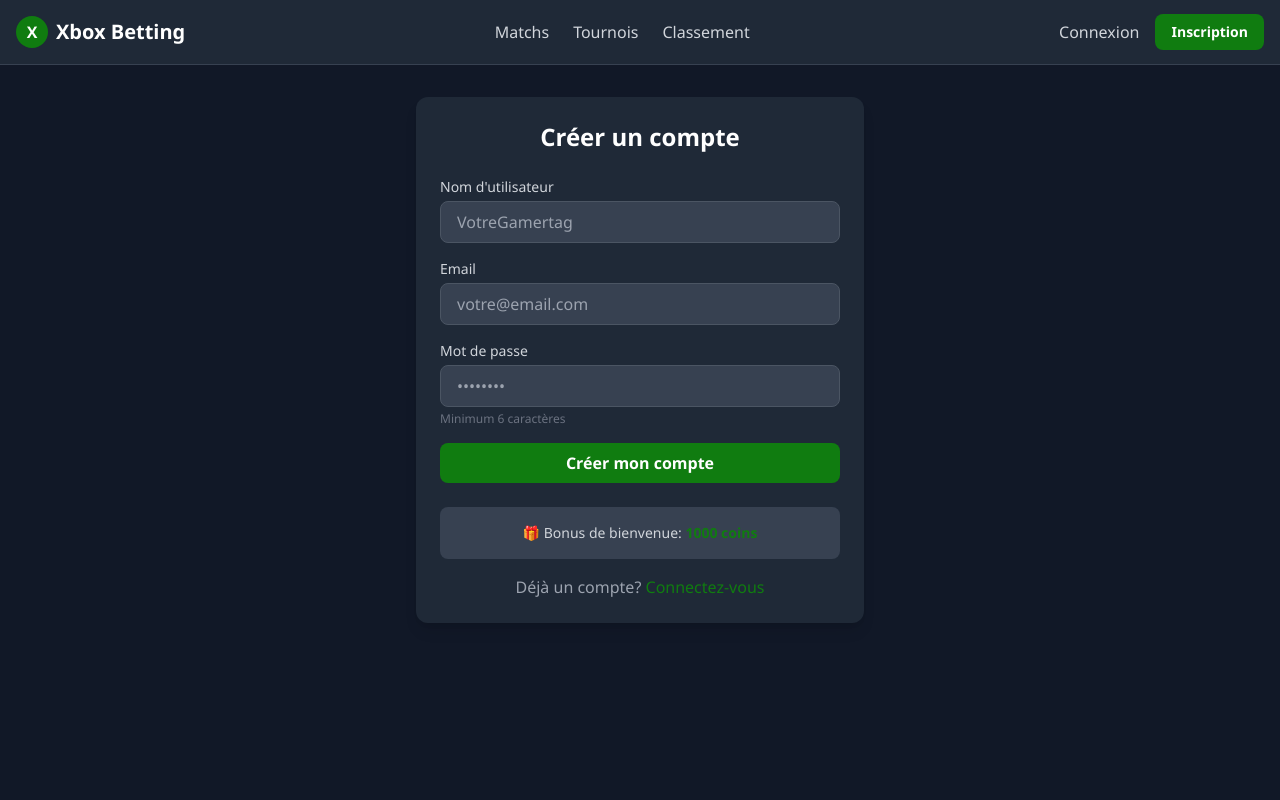
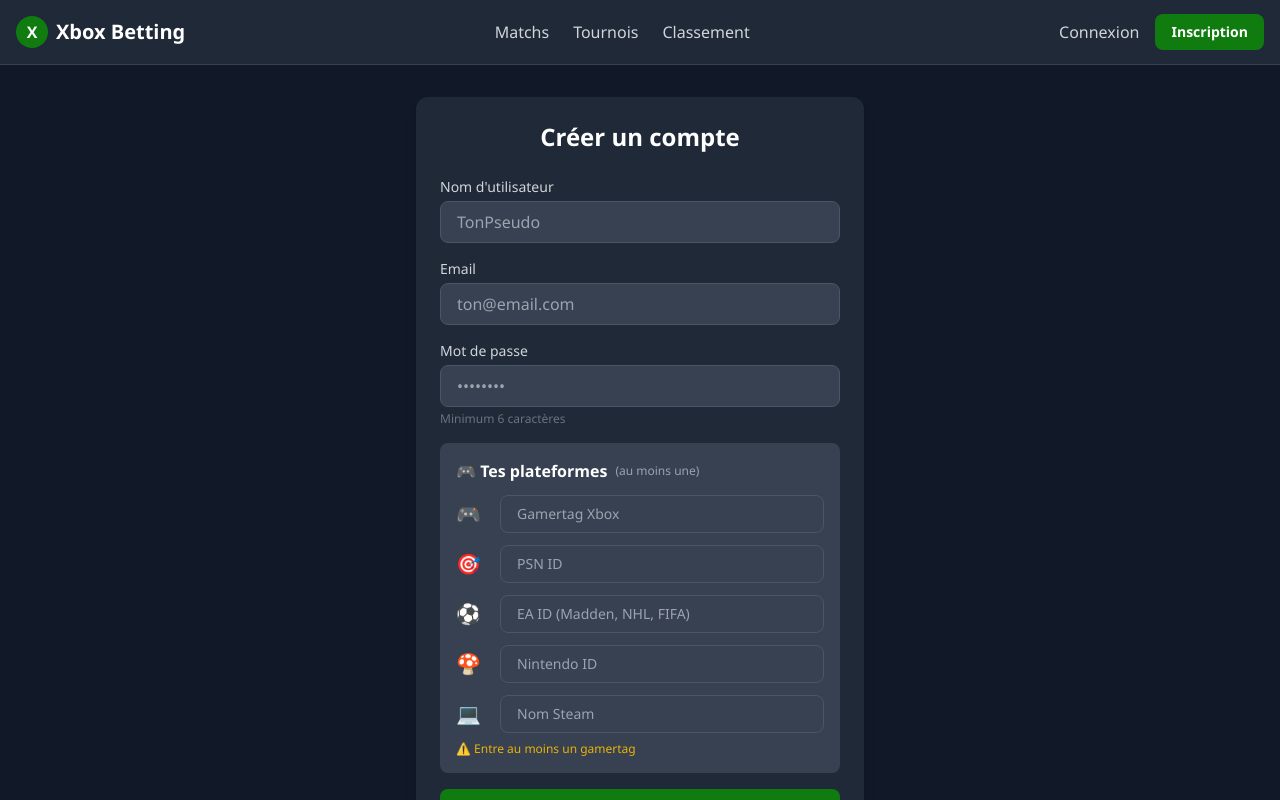
Before and after one commit to PhilGOAT/Elliot-Tremblay, a React (Vite) app in the folder frontend/: page /register in a window 1280 px wide. Shown: the top 800 px of the page. Built offline with nearby package versions, Linux system fonts and the light colour scheme; no server answers.

Commit message:
feat: gamertags obligatoires à l'inscription (au moins un)

```diff
--- a/frontend/src/context/AuthContext.jsx
+++ b/frontend/src/context/AuthContext.jsx
@@ -26,8 +26,13 @@ export function AuthProvider({ children }) {
     return res.data;
   };
 
-  const register = async (username, email, password) => {
-    const res = await api.post('/auth/register', { username, email, password });
+  const register = async (username, email, password, gamertags = {}) => {
+    const res = await api.post('/auth/register', {
+      username,
+      email,
+      password,
+      ...gamertags
+    });
     localStorage.setItem('token', res.data.token);
     setUser(res.data.user);
     return res.data;
--- a/frontend/src/pages/Register.jsx
+++ b/frontend/src/pages/Register.jsx
@@ -3,13 +3,30 @@ import { Link, useNavigate } from 'react-router-dom';
 import { useAuth } from '../context/AuthContext';
 import toast from 'react-hot-toast';
 
+const platforms = [
+  { key: 'xboxGamertag', label: 'Xbox Live', icon: '🎮', placeholder: 'Gamertag Xbox' },
+  { key: 'psnId', label: 'PlayStation', icon: '🎯', placeholder: 'PSN ID' },
+  { key: 'eaId', label: 'EA Sports', icon: '⚽', placeholder: 'EA ID (Madden, NHL, FIFA)' },
+  { key: 'nintendoId', label: 'Nintendo', icon: '🍄', placeholder: 'Nintendo ID' },
+  { key: 'steamName', label: 'Steam', icon: '💻', placeholder: 'Nom Steam' }
+];
+
 export default function Register() {
   const [username, setUsername] = useState('');
   const [email, setEmail] = useState('');
   const [password, setPassword] = useState('');
+  const [gamertags, setGamertags] = useState({
+    xboxGamertag: '',
+    psnId: '',
+    eaId: '',
+    nintendoId: '',
+    steamName: ''
+  });
   const [loading, setLoading] = useState(false);
   const { register } = useAuth();
   const navigate = useNavigate();
+
+  const hasAtLeastOneGamertag = Object.values(gamertags).some(v => v.trim() !== '');
 
   const handleSubmit = async (e) => {
     e.preventDefault();
@@ -19,11 +36,16 @@ export default function Register() {
       return;
     }
 
+    if (!hasAtLeastOneGamertag) {
+      toast.error('Entre au moins un gamertag!');
+      return;
+    }
+
     setLoading(true);
 
     try {
-      await register(username, email, password);
-      toast.success('Compte créé! Vous avez reçu 1000 coins de départ.');
+      await register(username, email, password, gamertags);
+      toast.success('Compte créé! Tu as reçu 1000 coins de départ.');
       navigate('/matches');
     } catch (error) {
       toast.error(error.response?.data?.error || 'Erreur lors de l\'inscription');
@@ -47,7 +69,7 @@ export default function Register() {
               value={username}
               onChange={(e) => setUsername(e.target.value)}
               className="input"
-              placeholder="VotreGamertag"
+              placeholder="TonPseudo"
               required
             />
           </div>
@@ -61,7 +83,7 @@ export default function Register() {
               value={email}
               onChange={(e) => setEmail(e.target.value)}
               className="input"
-              placeholder="votre@email.com"
+              placeholder="ton@email.com"
               required
             />
           </div>
@@ -82,10 +104,35 @@ export default function Register() {
             <p className="text-xs text-gray-500 mt-1">Minimum 6 caractères</p>
           </div>
 
+          {/* Section Gamertags */}
+          <div className="bg-gray-700 rounded-lg p-4">
+            <h3 className="font-bold mb-3 flex items-center gap-2">
+              🎮 Tes plateformes
+              <span className="text-xs text-gray-400 font-normal">(au moins une)</span>
+            </h3>
+            <div className="space-y-3">
+              {platforms.map(platform => (
+                <div key={platform.key} className="flex items-center gap-3">
+                  <span className="text-xl w-8">{platform.icon}</span>
+                  <input
+                    type="text"
+                    value={gamertags[platform.key]}
+                    onChange={(e) => setGamertags({ ...gamertags, [platform.key]: e.target.value })}
+                    placeholder={platform.placeholder}
+                    className="input flex-1 text-sm"
+                  />
+                </div>
+              ))}
+            </div>
+            {!hasAtLeastOneGamertag && (
+              <p className="text-yellow-500 text-xs mt-2">⚠️ Entre au moins un gamertag</p>
+            )}
+          </div>
+
           <button
             type="submit"
             className="btn-primary w-full"
-            disabled={loading}
+            disabled={loading || !hasAtLeastOneGamertag}
           >
             {loading ? 'Création...' : 'Créer mon compte'}
           </button>
@@ -100,7 +147,7 @@ export default function Register() {
         <p className="text-center text-gray-400 mt-4">
           Déjà un compte?{' '}
           <Link to="/login" className="text-xbox-green hover:underline">
-            Connectez-vous
+            Connecte-toi
           </Link>
         </p>
       </div>
```
Also changed, not shown: 1 other file (tests, documents, lock files or other folders).
